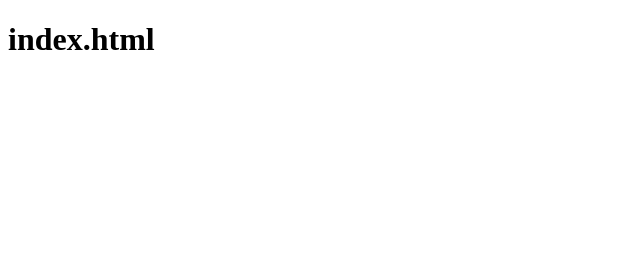
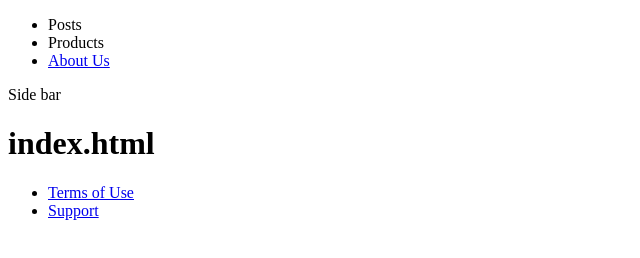
Before and after one commit to dlordi/dlordi.github.io, a plain HTML site: page index.html in a window 1280 px wide. Shown: the whole page, without its empty margins (0-640 px from the left). Drawn offline with Linux system fonts and the light colour scheme.

Commit message:
Update index.html

```diff
--- a/index.html
+++ b/index.html
@@ -1,9 +1,36 @@
-<!doctype html>
+<!DOCTYPE html>
 <html>
 <head>
+	<meta charset="UTF-8">
+	<meta name="viewport" content="width=device-width, initial-scale=1.0">
+	<meta http-equiv="X-UA-Compatible" content="ie=edge">
+	<title></title>
+	<link rel="stylesheet" href="main.css">
 </head>
 
 <body>
-<h1>index.html</h1>
+	<header>
+		<ul class="navigation-list">
+			<li class="navigation-item"><a href="#"></a>Posts</a></li>
+			<li class="navigation-item"><a href="#"></a>Products</a></li>
+			<li class="navigation-item"><a href="#">About Us</a></li>
+		</ul>
+	</header>
+
+	<aside>
+		<p>Side bar</p>
+	</aside>
+
+	<main>
+		<h1>index.html</h1>
+	</main>
+
+	<footer>
+		<ul class="navigation-list">
+			<li class="navigation-item"><a href="#">Terms of Use</a></li>
+			<li class="navigation-item"><a href="#">Support</a></li>
+		</ul>
+	</footer>
+
 </body>
 </html>
```
